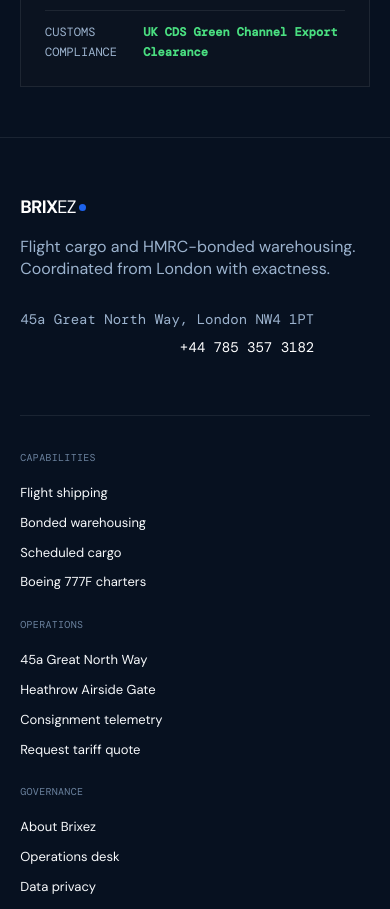
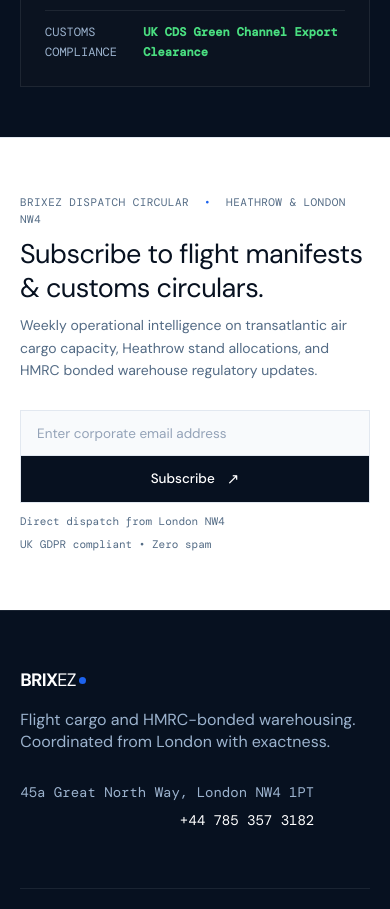
Before and after one commit to nelson-david/brixez-shipping, a Next.js app: page / in a window 390 px wide. Shown: the part 6740-7649 px from the top of the page. Built offline with nearby package versions, Linux system fonts and the light colour scheme.

Commit message:
feat: add pre-footer subscribe form to landing page

```diff
--- a/app/globals.css
+++ b/app/globals.css
@@ -834,6 +834,138 @@ em {
     color: #ffffff;
 }
 
+/* SUBSCRIBE STRIP (PRE-FOOTER) */
+.subscribe-strip {
+    background: var(--paper-card);
+    border-top: 1px solid var(--line);
+    padding: 72px 5.2vw;
+    display: grid;
+    grid-template-columns: 1.25fr 1fr;
+    gap: 5vw;
+    align-items: center;
+}
+
+.subscribe-content .eyebrow {
+    margin-bottom: 8px;
+}
+
+.subscribe-content h2 {
+    font-size: 27px;
+    font-weight: 400;
+    letter-spacing: -0.02em;
+    color: var(--ink);
+    margin: 0 0 10px;
+    line-height: 1.25;
+}
+
+.subscribe-content p {
+    font-size: 14px;
+    line-height: 1.6;
+    color: var(--muted);
+    margin: 0;
+    max-width: 520px;
+}
+
+.subscribe-form-wrap {
+    display: flex;
+    flex-direction: column;
+    gap: 12px;
+}
+
+.subscribe-form {
+    display: flex;
+    flex-direction: column;
+    gap: 10px;
+}
+
+.subscribe-input-group {
+    display: flex;
+    position: relative;
+    border: 1px solid var(--line);
+    transition: border-color 0.2s;
+    background: var(--paper);
+}
+
+.subscribe-input-group:focus-within {
+    border-color: #94a3b8;
+}
+
+.subscribe-input {
+    flex: 1;
+    background: transparent;
+    border: none;
+    padding: 13px 16px;
+    font-size: 14px;
+    font-family: var(--font-dm-sans), "DM Sans", sans-serif;
+    color: var(--ink);
+    outline: none;
+    border-radius: 0;
+    min-width: 0;
+}
+
+.subscribe-input::placeholder {
+    color: #94a3b8;
+    font-size: 13.5px;
+}
+
+.subscribe-btn {
+    background: var(--ink);
+    color: #ffffff;
+    border: none;
+    padding: 13px 22px;
+    font-size: 13.5px;
+    font-weight: 500;
+    font-family: var(--font-dm-sans), "DM Sans", sans-serif;
+    cursor: pointer;
+    border-radius: 0;
+    display: inline-flex;
+    align-items: center;
+    gap: 6px;
+    white-space: nowrap;
+    transition: background-color 0.2s;
+}
+
+.subscribe-btn:hover {
+    background: var(--accent);
+}
+
+.subscribe-meta {
+    display: flex;
+    justify-content: space-between;
+    align-items: center;
+    font-family: var(--font-dm-mono), "DM Mono", monospace;
+    font-size: 11px;
+    color: var(--muted);
+}
+
+.subscribe-meta span {
+    display: inline-flex;
+    align-items: center;
+    gap: 6px;
+}
+
+.subscribe-success {
+    background: #f0fdf4;
+    border: 1px solid #bbf7d0;
+    color: #166534;
+    padding: 14px 18px;
+    border-radius: 0;
+    display: flex;
+    flex-direction: column;
+    gap: 4px;
+    font-size: 13.5px;
+}
+
+.subscribe-success b {
+    font-weight: 600;
+}
+
+.subscribe-success span {
+    font-family: var(--font-dm-mono), "DM Mono", monospace;
+    font-size: 11px;
+    color: #15803d;
+}
+
 /* FOOTER */
 footer {
     background: var(--ink);
@@ -1021,8 +1153,13 @@ footer {
     .capabilities-secondary,
     .process,
     .dark-panel,
+    .subscribe-strip,
     .steps-list {
         grid-template-columns: 1fr;
+    }
+    .subscribe-strip {
+        padding: 56px 20px;
+        gap: 28px;
     }
     .hero-stats {
         grid-template-columns: 1fr 1fr;
@@ -1061,3 +1198,19 @@ footer {
         grid-template-columns: 1fr;
     }
 }
+
+@media (max-width: 580px) {
+    .subscribe-input-group {
+        flex-direction: column;
+    }
+    .subscribe-btn {
+        justify-content: center;
+        width: 100%;
+        border-top: 1px solid var(--line);
+    }
+    .subscribe-meta {
+        flex-direction: column;
+        align-items: flex-start;
+        gap: 6px;
+    }
+}
--- a/app/page.tsx
+++ b/app/page.tsx
@@ -9,6 +9,16 @@ const Arrow = () => <span className="arrow">↗</span>;
 
 export default function Home() {
   const [tracking, setTracking] = useState("BRX-9482-GB");
+  const [subEmail, setSubEmail] = useState("");
+  const [subStatus, setSubStatus] = useState<"idle" | "success">("idle");
+
+  const handleSubscribe = (e: React.FormEvent) => {
+    e.preventDefault();
+    if (subEmail.trim()) {
+      setSubStatus("success");
+    }
+  };
+
   const [telemetry, setTelemetry] = useState({
     code: "BRX-9482-GB",
     sector: "London Heathrow (LHR) → New York (JFK)",
@@ -483,6 +493,50 @@ export default function Home() {
         </div>
       </section>
 
+      {/* PRE-FOOTER SUBSCRIBE / DISPATCH CIRCULAR */}
+      <section className="subscribe-strip">
+        <div className="subscribe-content">
+          <div className="eyebrow">
+            Brixez Dispatch Circular <span>•</span> Heathrow &amp; London NW4
+          </div>
+          <h2>
+            Subscribe to flight manifests &amp; customs circulars.
+          </h2>
+          <p>
+            Weekly operational intelligence on transatlantic air cargo capacity, Heathrow stand allocations, and HMRC bonded warehouse regulatory updates.
+          </p>
+        </div>
+
+        <div className="subscribe-form-wrap">
+          {subStatus === "success" ? (
+            <div className="subscribe-success">
+              <b>✓ Subscribed to Brixez Dispatch Circular</b>
+              <span>Operational bulletins will be dispatched to {subEmail}.</span>
+            </div>
+          ) : (
+            <form className="subscribe-form" onSubmit={handleSubscribe}>
+              <div className="subscribe-input-group">
+                <input
+                  type="email"
+                  className="subscribe-input"
+                  placeholder="Enter corporate email address"
+                  value={subEmail}
+                  onChange={(e) => setSubEmail(e.target.value)}
+                  required
+                />
+                <button type="submit" className="subscribe-btn">
+                  Subscribe <Arrow />
+                </button>
+              </div>
+              <div className="subscribe-meta">
+                <span>Direct dispatch from London NW4</span>
+                <span>UK GDPR compliant • Zero spam</span>
+              </div>
+            </form>
+          )}
+        </div>
+      </section>
+
       <Footer />
     </main>
   );
```
